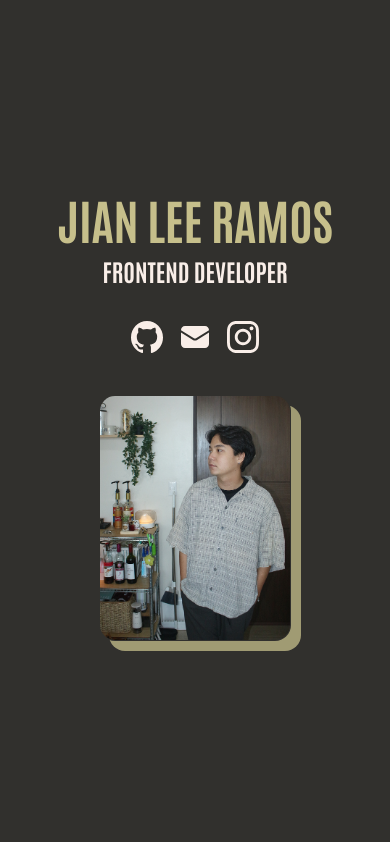
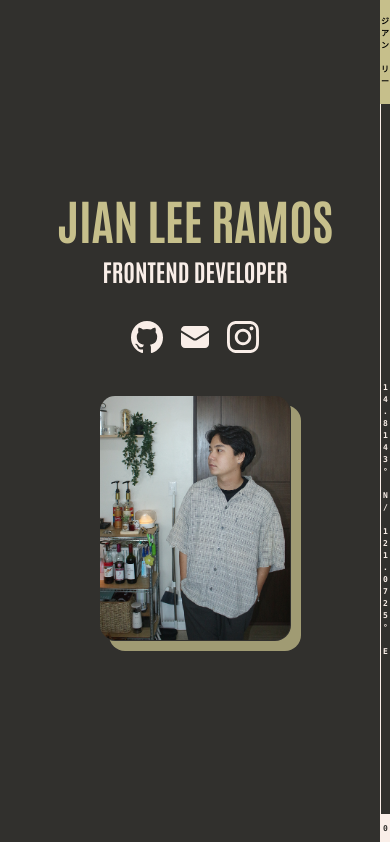
Before and after one commit to JaeYangLee/jian-lee-ramos-portfolio, a React (Vite) app: page / in a window 390 px wide. Shown: the top 842 px of the page. Built offline with nearby package versions, Linux system fonts and the light colour scheme.

Commit message:
Finished Page Five Functions and Created Responsive SideBar

```diff
--- a/src/App.jsx
+++ b/src/App.jsx
@@ -1,3 +1,4 @@
+import MyPortfolioSideBar from "./components/MyPortfolioSideBar";
 import "./index.css";
 import MyPortfolioPageFive from "./pages/MyPortfolioPageFive";
 import MyPortfolioPageFour from "./pages/MyPortfolioPageFour";
@@ -9,6 +10,10 @@ function App() {
   return (
     <>
       <div className="overflow-x-hidden">
+        <div className="fixed right-0 z-50">
+          <MyPortfolioSideBar />
+        </div>
+
         <section>
           <MyPortfolioPageOne />
         </section>
--- /dev/null
+++ b/src/components/MyPortfolioSideBar.jsx
@@ -0,0 +1,50 @@
+import React from "react";
+
+function MyPortfolioSideBar() {
+  return (
+    <>
+      <div className="w-[10px] md:w-[30px] lg:w-[40px] bg-[whitesmoke] min-h-screen">
+        <div className="pt-4 pb-4 h-full flex flex-col items-center justify-center font-mono font-bold text-[8px] bg-[#C6BF8B]">
+          <p>ジ</p>
+          <p>ア</p>
+          <p>ン</p>
+          <br />
+          <p>リ</p>
+          <p>ー</p>
+        </div>
+
+        <div className="h-screen flex flex-col screen items-center justify-center font-mono font-bold text-[8px] border-l-[0.5px] border-[#F9EEE8] text-[#F9EEE8] bg-[#31302D]">
+          <p>1</p>
+          <p>4</p>
+          <p>.</p>
+          <p>8</p>
+          <p>1</p>
+          <p>4</p>
+          <p>3</p>
+          <p>°</p>
+          <br />
+          <p>N</p>
+          <p>/</p>
+          <br />
+          <p>1</p>
+          <p>2</p>
+          <p>1</p>
+          <p>.</p>
+          <p>0</p>
+          <p>7</p>
+          <p>2</p>
+          <p>5</p>
+          <p>°</p>
+          <br />
+          <p>E</p>
+          <br />
+          <div className="fixed bottom-0 flex flex-col w-[10px] md:w-[30px] lg:w-[40px] h-[30px] xl:h-[38px] items-center justify-center font-mono font-bold text-[#31302D] text-[8px] md:text-xs lg:text-lg bg-[#F9EEE8]">
+            <p>0</p>
+          </div>
+        </div>
+      </div>
+    </>
+  );
+}
+
+export default MyPortfolioSideBar;
--- a/src/pages/MyPortfolioPageOne.jsx
+++ b/src/pages/MyPortfolioPageOne.jsx
@@ -6,6 +6,7 @@ function MyPortfolioPageOne() {
   };
   const handleEmailCopyClick = () => {
     navigator.clipboard.writeText("ramosjianlee@gmail.com");
+    alert("Email Copied!");
   };
   const handleInstagramClick = () => {
     window.open(
```
Also changed, not shown: src/pages/MyPortfolioPageFive.jsx (+31 -5 lines), 1 other file (tests, documents, lock files or other folders).
